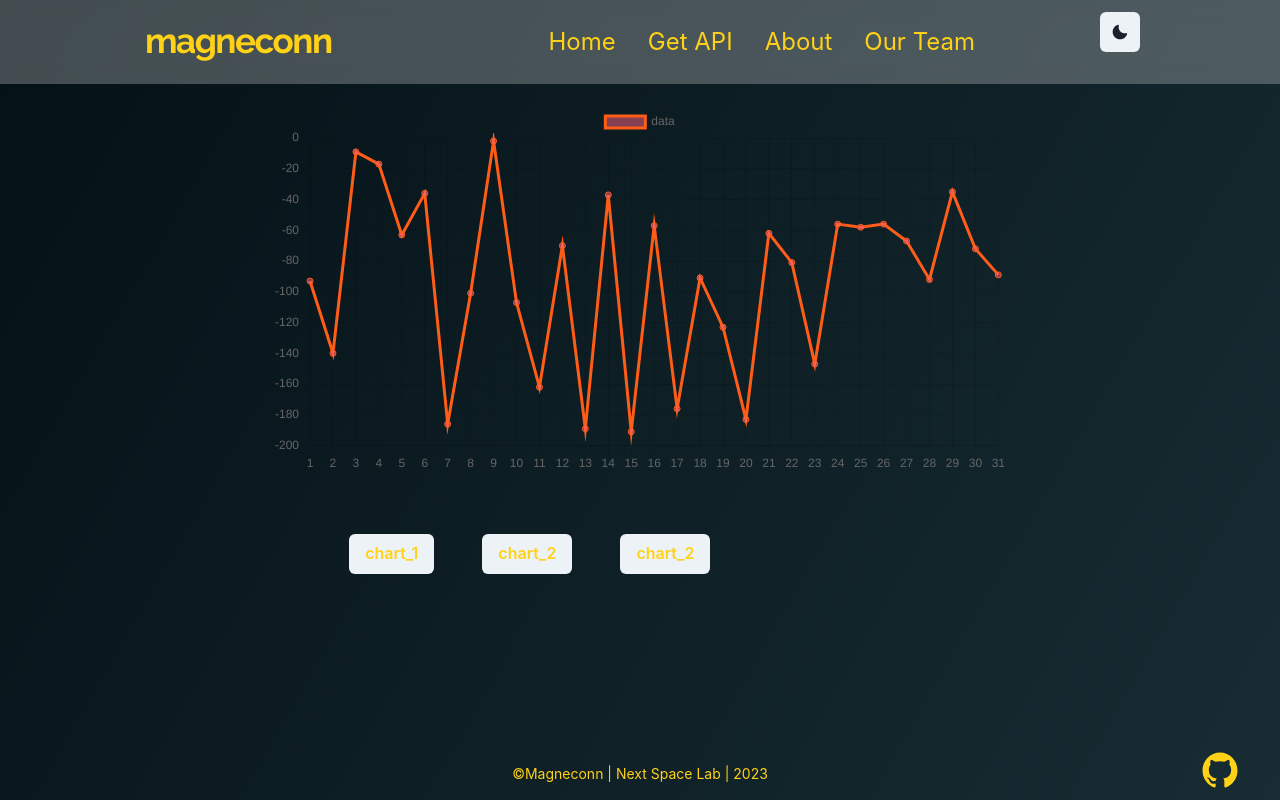
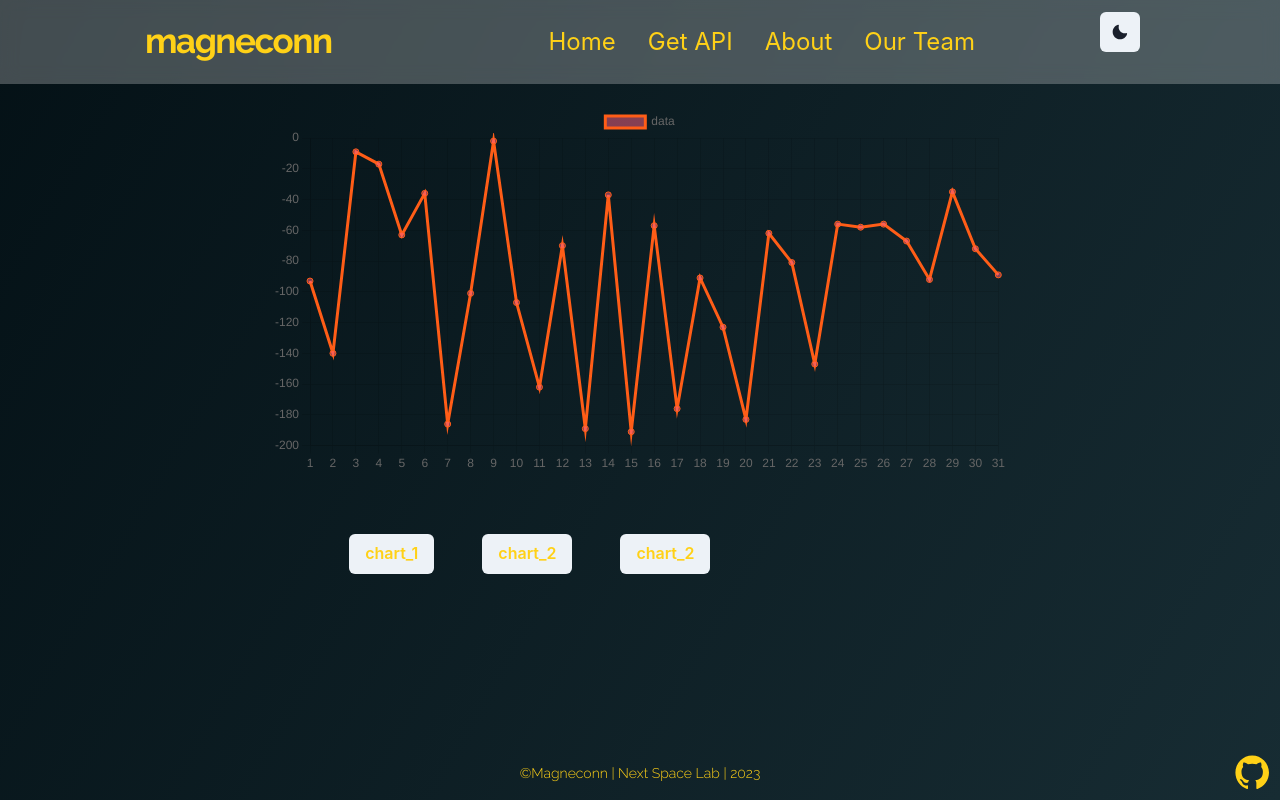
Before and after one commit to plastiey/astrodata-api-client, a Next.js app: page / in a window 1280 px wide. Built offline with nearby package versions, Linux system fonts and the light colour scheme.

Commit message:
feat(components/footer.js): add github icon rb corner

```diff
--- a/components/footer.js
+++ b/components/footer.js
@@ -1,4 +1,4 @@
-import { Box, Link, Button } from "@chakra-ui/react";
+import { Box, IconButton } from "@chakra-ui/react";
 import { IoLogoGithub } from "react-icons/io5";
 
 const Footer = () => {
@@ -8,6 +8,8 @@ const Footer = () => {
       justifyContent="center"
       alignItems="center"
       fontSize="sm"
+      fontFamily="Raleway, sans-serif"
+      fontWeight="regular"
       color="_yellow"
       position="fixed"
       bottom="0"
@@ -16,22 +18,22 @@ const Footer = () => {
       padding="1rem"
       zIndex="999"
     >
-      <span>&copy;Magneconn | Next Space Lab | {new Date().getFullYear()}</span>
-      <Link
+      <span>
+        &copy;Magneconn | Next Space Lab | {new Date().getFullYear()}
+      </span>
+      <IconButton
+        as="a"
         href="https://github.com/kenjitheman/projx.c"
         target="_blank"
+        variant="ghost"
+        aria-label="GitHub"
+        icon={<IoLogoGithub />}
+        color="_yellow"
+        fontSize="2.4rem"
         position="absolute"
-        bottom="2.5"
-        right="4"
-      >
-        <Button
-          variant="ghost"
-          color="_yellow"
-          fontSize="2.5rem"
-          leftIcon={<IoLogoGithub />}
-        >
-        </Button>
-      </Link>
+        bottom="0.5rem"
+        right="0.5rem"
+      />
     </Box>
   );
 };
```
